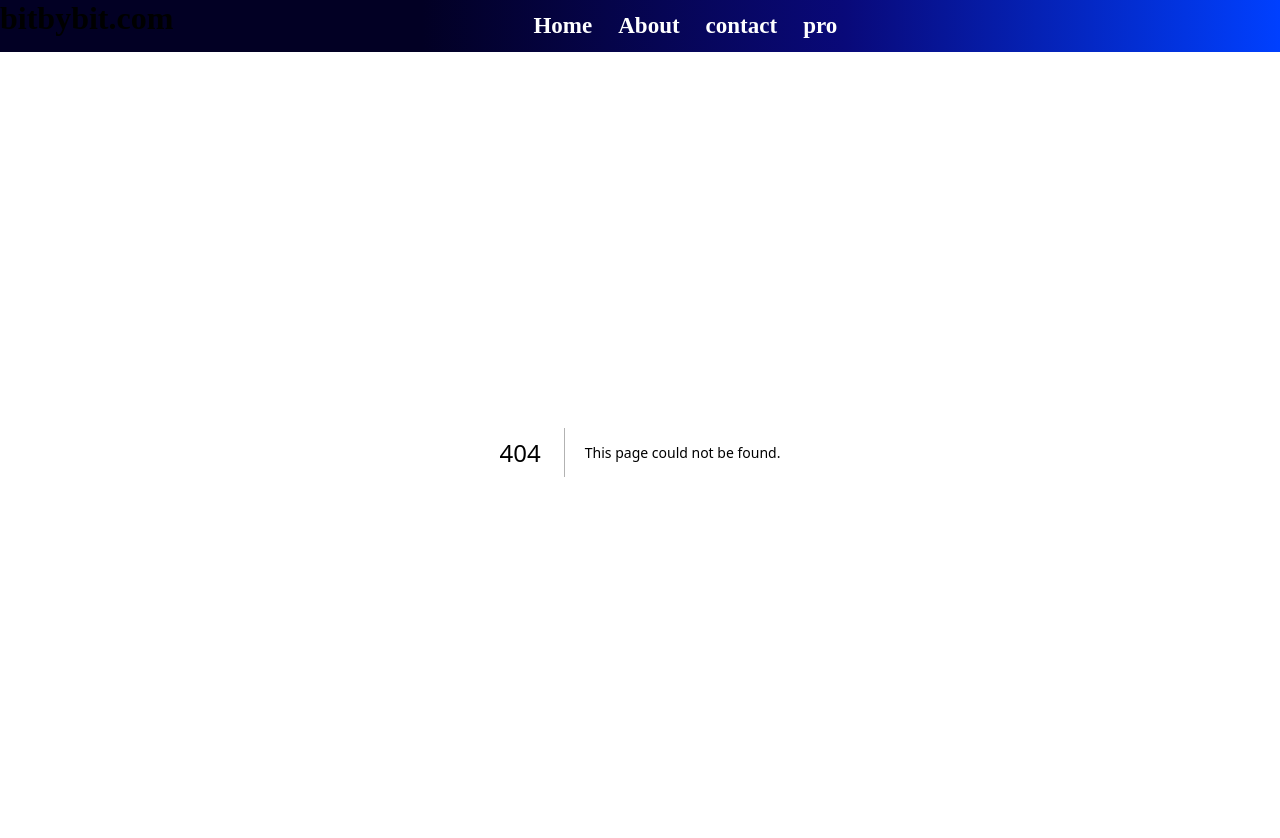
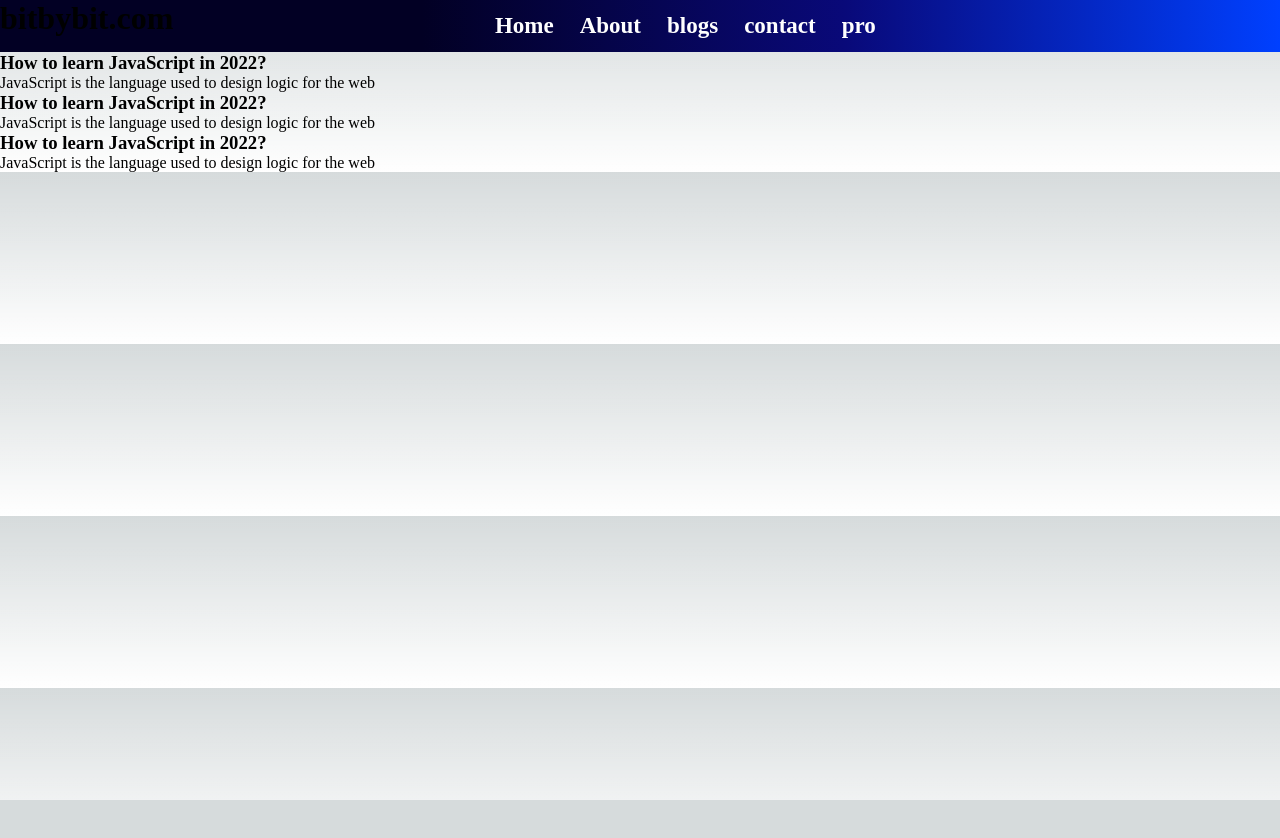
Before and after one commit to djv03/bitbybitblog, a Next.js app: page /blog in a window 1280 px wide. Before the commit this address had no page. Shown: the top 838 px of the page. After the commit the page ends 800 px from the top, so only its background shows below. Built offline with nearby package versions, Linux system fonts and the light colour scheme.

Commit message:
dynamic route implemented

```diff
--- a/src/components/Navbar.js
+++ b/src/components/Navbar.js
@@ -11,11 +11,11 @@ function Navbar() {
                 <ul >
                     <Link href='/'><li className="navlinks">Home</li> </Link>
                     <Link href='/about'><li className="navlinks">About</li> </Link>
+                    <Link href='/blog'><li className="navlinks">blogs</li> </Link>
                     <Link href='/contact'><li className="navlinks">contact</li> </Link>
                     <Link href='/pro'><li className="navlinks">pro</li> </Link>
                 </ul>
             </div>
-
         </div>
     )
 }
--- /dev/null
+++ b/src/pages/blog.js
@@ -0,0 +1,24 @@
+import React from 'react';
+import Link from 'next/link';
+
+const Blog = () => {
+  return <div className=''>
+    <main className=''>
+  <div>
+    <Link href={'/blogposts/learn-javascript'}>
+    <h3 className=''>How to learn JavaScript in 2022?</h3></Link>
+    <p>JavaScript is the language used to design logic for the web</p>
+  </div>
+  <div className="blogItem">
+    <h3>How to learn JavaScript in 2022?</h3>
+    <p>JavaScript is the language used to design logic for the web</p>
+  </div>
+  <div className="blogItem">
+    <h3>How to learn JavaScript in 2022?</h3>
+    <p>JavaScript is the language used to design logic for the web</p>
+  </div>
+  </main>
+</div>
+};
+
+export default Blog;
```
Also changed, not shown: src/pages/blogposts/[slug].js (added, +19 -0 lines), src/pages/index.js (deleted, +0 -37 lines). Lines whose indentation alone changed are shown as unchanged.
